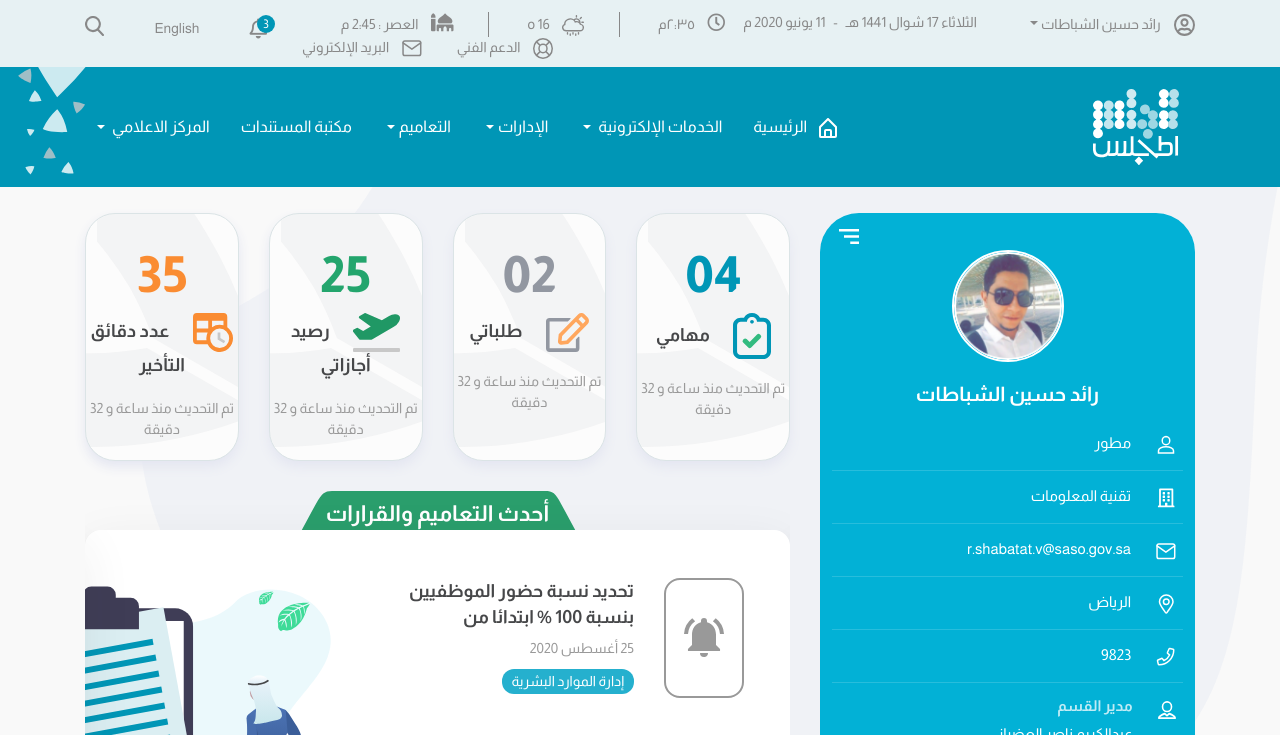
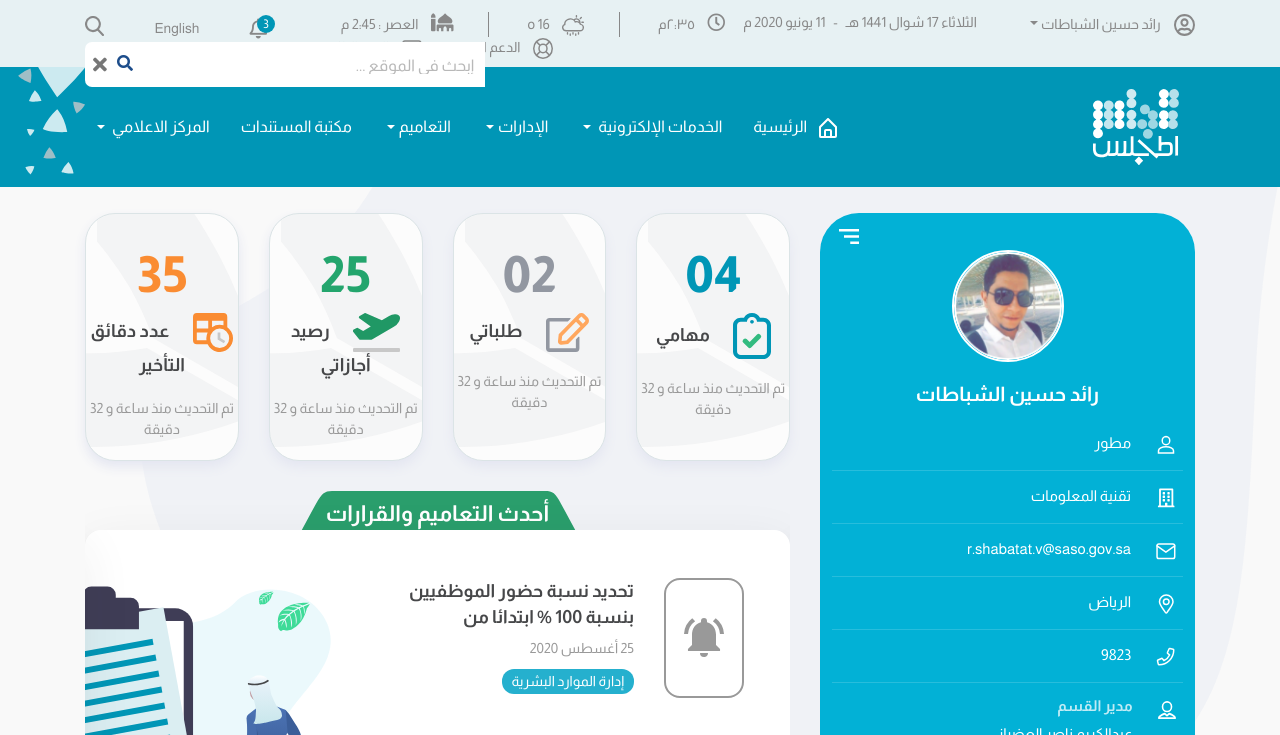
Before and after one commit to Osama-Desouky/SASO, a website: page ar/index.html in a window 1280 px wide. Both pictures are taken after a click on the link 94 px from the left and 23 px from the top of the page. Shown: the top 735 px of the page. Drawn offline with nearby package versions, Linux system fonts and the light colour scheme; files whose address does not match are found by name.

Commit message:
search button

```diff
--- a/ar/index.html
+++ b/ar/index.html
@@ -63,6 +63,13 @@
         <a href="javascript:;" id="s-btn">
           <img src="../assets/images/search-icon.svg" alt="" srcset="">
         </a>
+        <div class="search-box">
+          <input type="text" class="form-control no-outline" placeholder="إبحث في الموقع ... " />
+          <a href="javascript:;" class="search-submit-btn" title="بحث">
+            <i class="fas fa-search"></i></a>
+          <a href="javascript:;" class="close-search-btn" title="اغلاق">
+            <i class="fas fa-times"></i></a>
+        </div>
       </div>
       <a href="javascript:;" class="lang">
         English
--- a/assets/js/custom.js
+++ b/assets/js/custom.js
@@ -40,5 +40,11 @@ $(document).ready(function () {
     $("#fav-list").slideToggle();
     $("#fav-toggle i").toggleClass("fa-chevron-up");
     $("#fav-toggle i").toggleClass("fa-chevron-down");
-  })
+  });
+  $("#s-btn").click(function () {
+    $(".search-box").slideToggle(300);
+  });
+  $(".close-search-btn,.search-submit-btn").click(function () {
+    $(".search-box").slideUp(300);
+  });
 });
--- a/assets/sass/_custom.scss
+++ b/assets/sass/_custom.scss
@@ -63,6 +63,7 @@
   }
   .search-btn {
     float: $left;
+    position: relative;
     #s-btn {
       color: $gray-888;
       font-size: 20px;
@@ -991,3 +992,35 @@ footer {
   height: 100%;
   overflow: hidden;
 }
+.search-box {
+  position: absolute;
+  left: 0;
+  top: 30px;
+  width: 400px;
+  padding-left: 50px;
+  background-color: #fff;
+  display: none;
+  z-index: 10;
+  border-radius: 7px;
+}
+.search-box .form-control {
+  border: none;
+  font-size: 16px;
+  height: 45px;
+  padding: 11px 11px 9px;
+}
+a.search-submit-btn {
+  position: absolute;
+  left: 27px;
+  color: #1D4D8B;
+  padding: 5px !important;
+  top: 5px;
+}
+a.close-search-btn {
+  position: absolute;
+  left: 3px;
+  color: #777 !important;
+  font-size: 20px;
+  padding: 5px !important;
+  top: 3px;
+}
```
Also changed, not shown: assets/css/styles.min.css, 1 other file.
